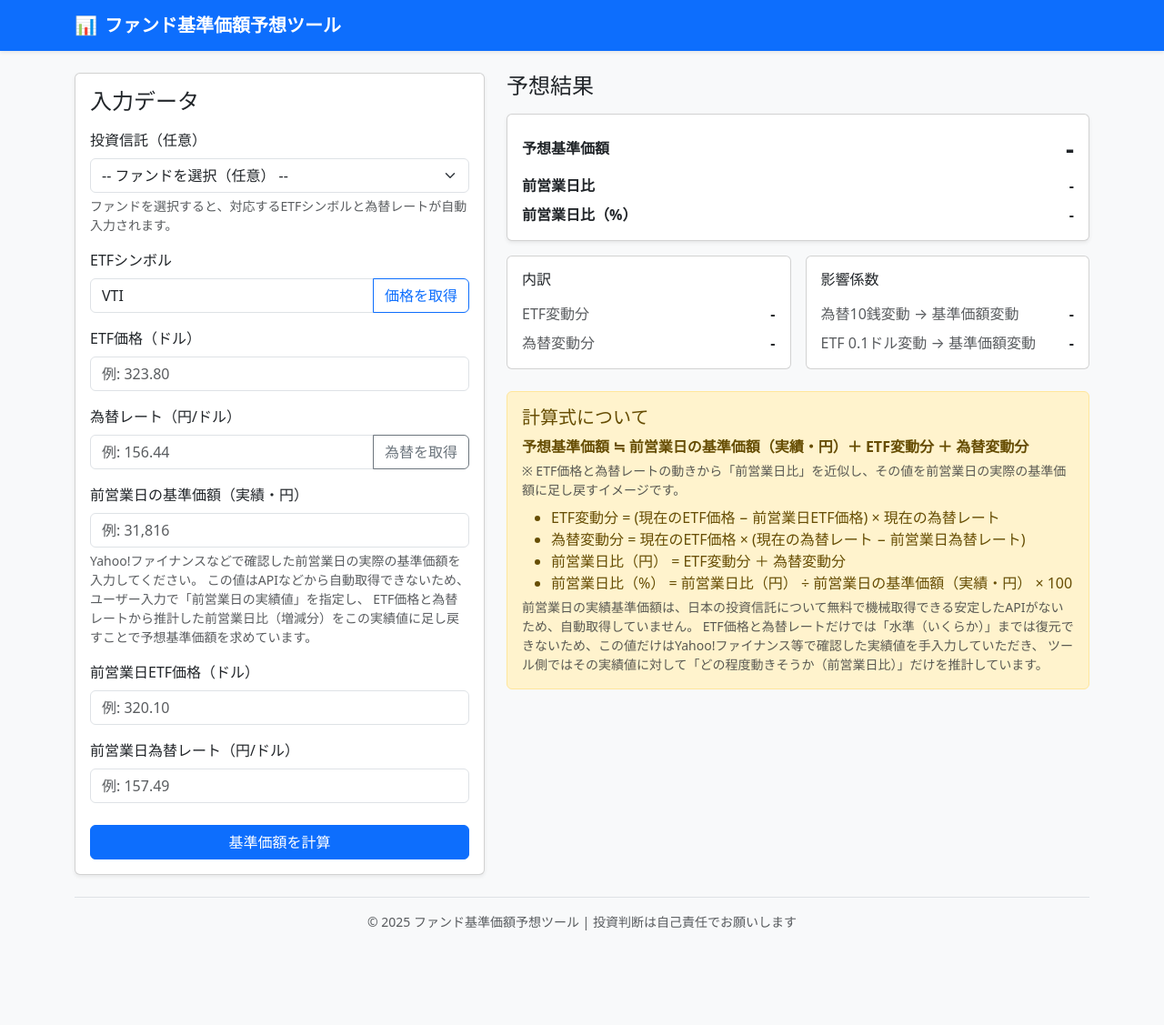
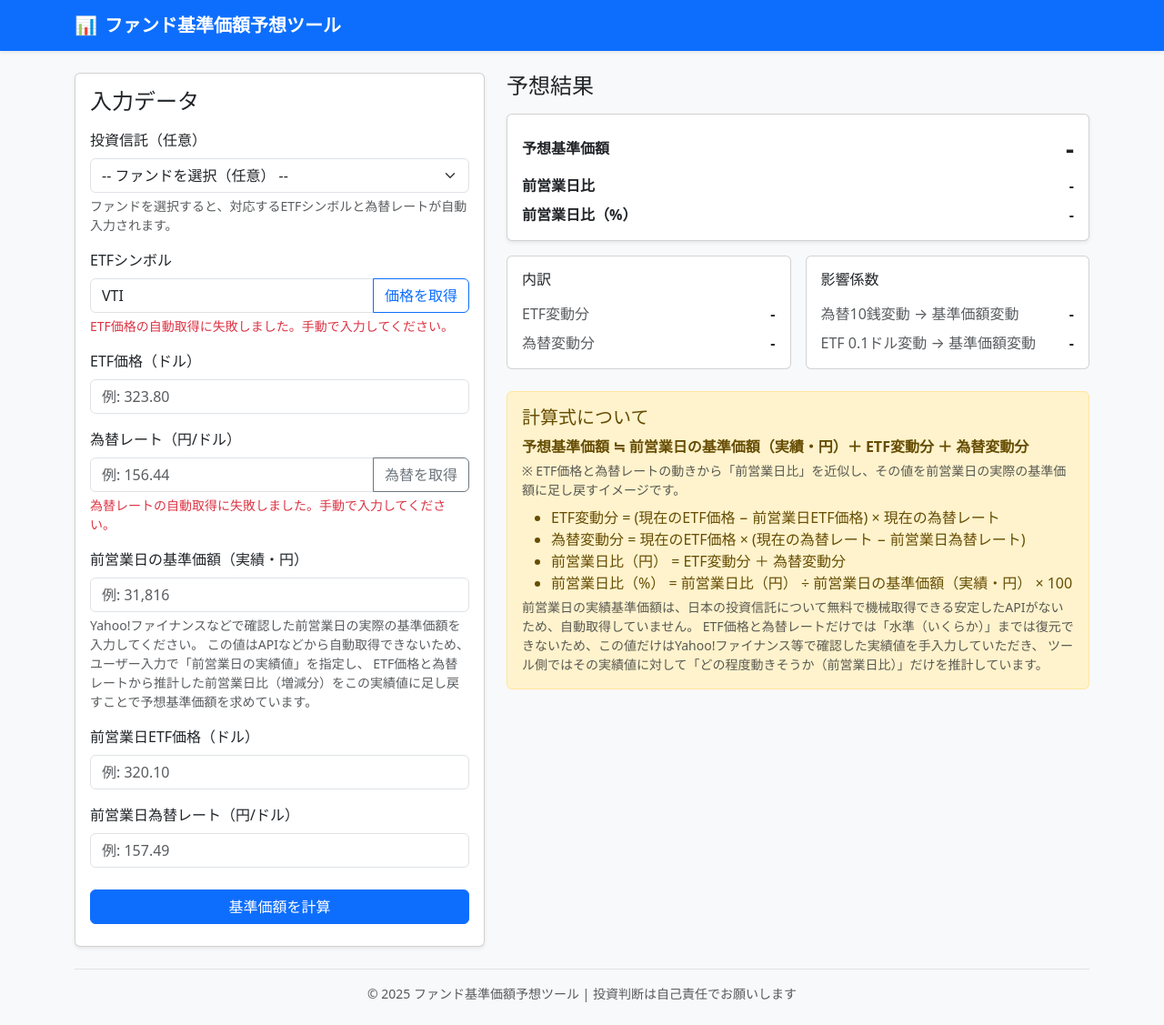
Before and after one commit to argki/fund-nav-predictor, a Jekyll site: the page built from index.html, in a window 1280 px wide. Shown: the whole page at 91% size. Built offline with Jekyll 4.4.1, drawn with Linux system fonts in a browser that asks for light colours; before the commit the page ends 1048 px from its top, so only the background shows below that; part of the change alters nothing that is shown.

```diff
--- a/assets/js/main.js
+++ b/assets/js/main.js
@@ -12,6 +12,9 @@ const etfAutocomplete = document.getElementById('etf-autocomplete');
 const fundSelect = document.getElementById('fund-select');
 const fundYahooLinkContainer = document.getElementById('fund-yahoo-link-container');
 const fundYahooLink = document.getElementById('fund-yahoo-link');
+const etfError = document.getElementById('etf-error');
+const fxError = document.getElementById('fx-error');
+const inputError = document.getElementById('input-error');
 
 // 投資信託定義（外部JSONから読み込む）
 let fundDefinitions = [];
@@ -40,7 +43,6 @@ const etfSymbols = [
     { symbol: 'ITOT', name: 'iShares Core S&P Total U.S. Stock Market' },
     { symbol: 'IXUS', name: 'iShares Core MSCI Total International Stock' },
     { symbol: 'IUSB', name: 'iShares Core Total USD Bond Market' },
-    // Index symbols used for domestic equity funds
     { symbol: '^N225', name: 'Nikkei 225 Index' }
 ];
 
@@ -234,6 +236,19 @@ const fxImpact = document.getElementById('fx-impact');
 const fxCoefficient = document.getElementById('fx-coefficient');
 const etfCoefficient = document.getElementById('etf-coefficient');
 
+// エラーメッセージ制御用の関数
+function clearError(element) {
+    if (element) {
+        element.textContent = '';
+    }
+}
+
+function setError(element, message) {
+    if (element) {
+        element.textContent = message;
+    }
+}
+
 // 数値をフォーマットする関数
 function formatNumber(num, decimals = 2) {
     if (num === null || num === undefined || isNaN(num)) return '-';
@@ -346,8 +361,11 @@ async function fetchETFPrice(symbol, includePrevious = false) {
         throw new Error('価格データが見つかりませんでした');
     } catch (error) {
         console.error('ETF価格の取得に失敗しました:', error);
-        alert('ETF価格の自動取得に失敗しました。手動で入力してください。');
+        setError(etfError, 'ETF価格の自動取得に失敗しました。手動で入力してください。');
         return null;
+    } finally {
+        // 正常終了時・異常終了時いずれでも、呼び出し側で個別にメッセージを出しているケースもあるため
+        // ここでは特にボタン状態等は触らず、エラー表示のみを担当する
     }
 }
 
@@ -401,8 +419,10 @@ async function fetchExchangeRate(includePrevious = false) {
         throw new Error('為替レートが見つかりませんでした');
     } catch (error) {
         console.error('為替レートの取得に失敗しました:', error);
-        alert('為替レートの自動取得に失敗しました。手動で入力してください。');
+        setError(fxError, '為替レートの自動取得に失敗しました。手動で入力してください。');
         return null;
+    } finally {
+        // fetchボタンの活性/非活性は呼び出し元で制御する
     }
 }
 
@@ -410,10 +430,13 @@ async function fetchExchangeRate(includePrevious = false) {
 fetchEtfBtn.addEventListener('click', async () => {
     const symbol = etfSymbolInput.value.trim().toUpperCase();
     if (!symbol) {
-        alert('ETFシンボルを入力してください');
+        clearError(etfError);
+        setError(etfError, 'ETFシンボルを入力してください');
+        etfSymbolInput.focus();
         return;
     }
 
+    clearError(etfError);
     fetchEtfBtn.disabled = true;
     fetchEtfBtn.textContent = '取得中...';
 
@@ -438,6 +461,7 @@ fetchEtfBtn.addEventListener('click', async () => {
 
 // 為替レート取得ボタンのイベント
 fetchFxBtn.addEventListener('click', async () => {
+    clearError(fxError);
     fetchFxBtn.disabled = true;
     fetchFxBtn.textContent = '取得中...';
 
@@ -462,6 +486,7 @@ fetchFxBtn.addEventListener('click', async () => {
 
 // 基準価額を計算する関数
 function calculateNAV() {
+    clearError(inputError);
     // 入力値を取得
     const etfPrice = parseInputNumber(etfPriceInput.value);
     const exchangeRate = parseInputNumber(exchangeRateInput.value);
@@ -471,7 +496,7 @@ function calculateNAV() {
 
     // 入力値の検証
     if (isNaN(etfPrice) || isNaN(exchangeRate)) {
-        alert('ETF価格と為替レートは必須です');
+        setError(inputError, 'ETF価格と為替レートは必須です');
         return;
     }
 
--- a/index.html
+++ b/index.html
@@ -27,6 +27,7 @@ header_title: ファンド基準価額予想ツール
                         <button id="fetch-etf-btn" class="btn btn-outline-primary">価格を取得</button>
                     </div>
                     <div id="etf-autocomplete" class="list-group position-absolute w-100" style="display: none; z-index: 1000; max-height: 200px; overflow-y: auto; margin-top: 2px;"></div>
+                    <div id="etf-error" class="form-text text-danger small mt-1"></div>
                 </div>
 
                 <div class="mb-3">
@@ -40,6 +41,7 @@ header_title: ファンド基準価額予想ツール
                         <input type="number" id="exchange-rate" step="0.01" placeholder="例: 156.44" class="form-control">
                         <button id="fetch-fx-btn" class="btn btn-outline-secondary">為替を取得</button>
                     </div>
+                    <div id="fx-error" class="form-text text-danger small mt-1"></div>
                 </div>
 
                 <div class="mb-3">
@@ -70,6 +72,7 @@ header_title: ファンド基準価額予想ツール
                 <button id="calculate-btn" class="btn btn-primary w-100">
                     基準価額を計算
                 </button>
+                <div id="input-error" class="form-text text-danger small mt-2"></div>
             </div>
         </section>
     </div>
@@ -127,7 +130,6 @@ header_title: ファンド基準価額予想ツール
                     </div>
                 </div>
             </div>
-
         </section>
 
         <section class="alert alert-warning mb-3" role="alert">
```
